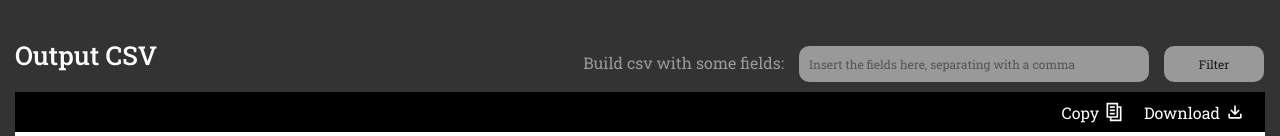
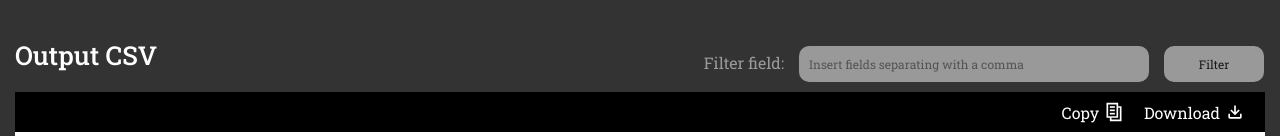
Before and after one commit to gabrielrdantas/json-to-csv, a Next.js app: page /json-to-csv in a window 1280 px wide. Shown: the part 380-516 px from the top of the page. Built offline with nearby package versions, Linux system fonts and the light colour scheme.

Commit message:
ajuste layout e filtro

```diff
--- a/pages/json-diff-checker.tsx
+++ b/pages/json-diff-checker.tsx
@@ -339,7 +339,7 @@ const InputData = styled.pre`
   border-right: 1px solid #ccc;
   font-family: 'Roboto Slab', serif;
   color: #666;
-  font-size: 20px;
+  font-size: 16px;
   line-height: 20px;
   width: 100%;
   flex: 1;
@@ -353,7 +353,7 @@ const InputDataTextarea = styled.textarea`
   border-right: 1px solid #ccc;
   font-family: 'Roboto Slab', serif;
   color: #666;
-  font-size: 20px;
+  font-size: 16px;
   line-height: 20px;
   width: 100%;
   flex: 1;
@@ -369,10 +369,12 @@ const Subtitle = styled.h2`
 
 const OriginalDiv = styled.div`
   background: #c8f0da;
+  white-space: break-spaces;
 `;
 
 const ChangedDiv = styled.div`
   background: #ffcbbd;
+  white-space: break-spaces;
 `;
 
 const ContainerText = styled.div`
--- a/pages/json-to-csv.tsx
+++ b/pages/json-to-csv.tsx
@@ -176,14 +176,14 @@ const ConvertJsonToCsv: React.FC = () => {
           <Subtitle>Output CSV</Subtitle>
           <FormFilter>
             <Label disabledInput={filterDisabled} htmlFor="input-csv-json">
-              Build csv with some fields:
+              Filter field:
             </Label>
             <Input
               ref={inputRef}
               disabledInput={filterDisabled}
               id="input-csv-json"
               type="text"
-              placeholder="Insert the fields here, separating with a comma"
+              placeholder="Insert fields separating with a comma"
             />
             <ButtonFilter
               disabledInput={filterDisabled}
```
